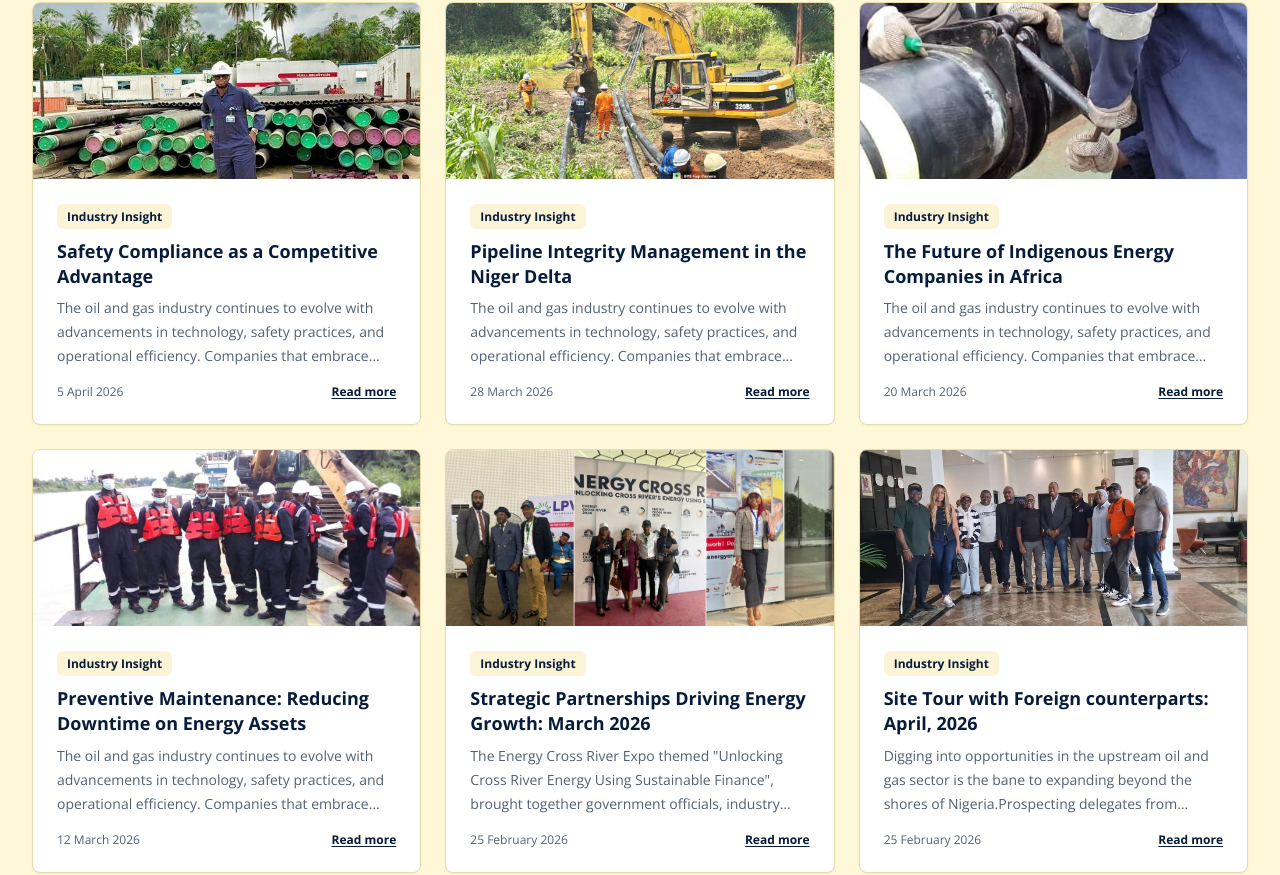
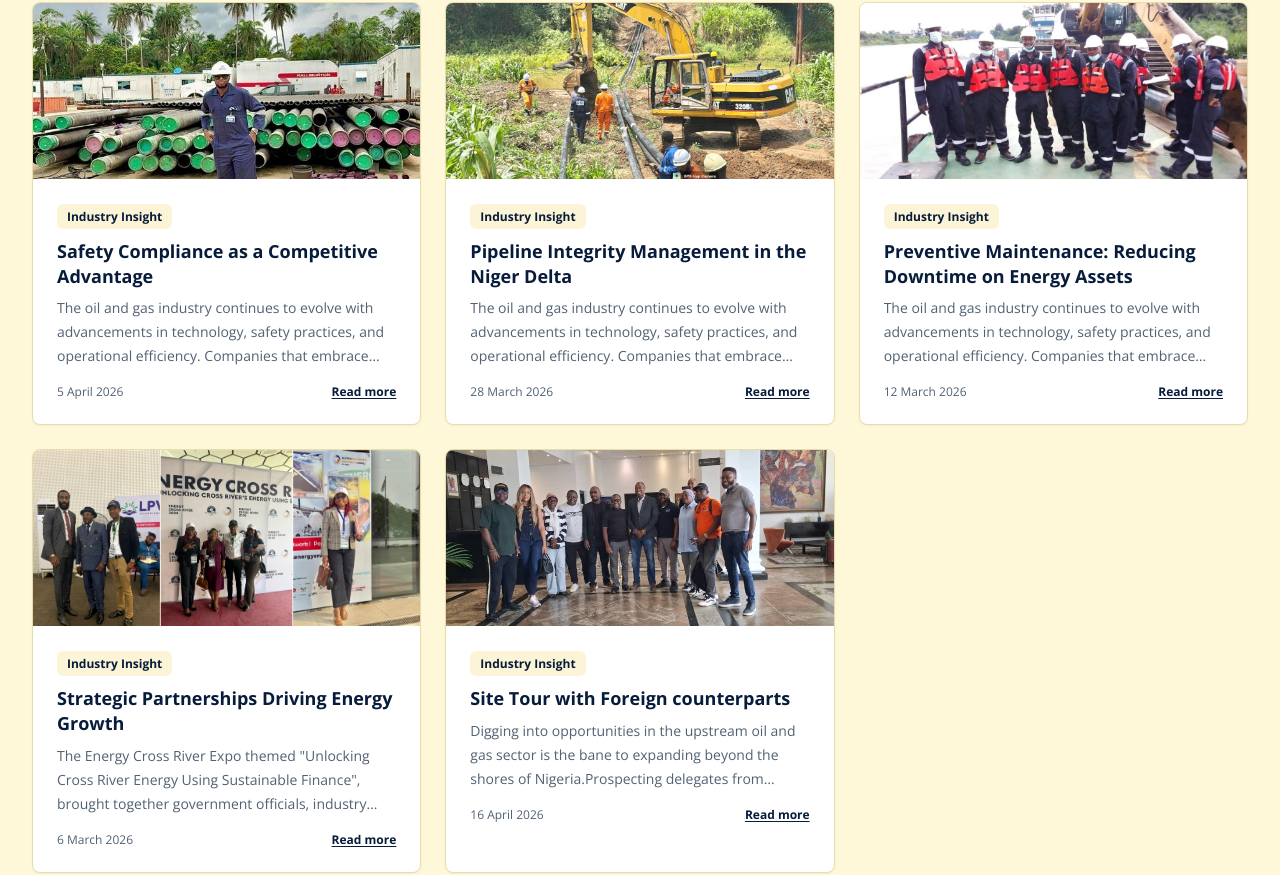
Before and after one commit to Eyohen/ludik, a React (Vite) app: page /blog in a window 1280 px wide. Shown: the part 2368-3243 px from the top of the page. Built offline with nearby package versions, Linux system fonts and the light colour scheme; no server answers.

Commit message:
Finance/ Administration

```diff
--- a/src/data/team.js
+++ b/src/data/team.js
@@ -16,7 +16,7 @@ export const defaultTeam = [
   {
     id: '2',
     name: 'Dr Jonathan Omini',
-    title: 'Director Admin/Finance',
+    title: 'Finance/ Administration',
     bio: 'Ludik Energy has recognised its responsibility to contribute positively to the socio-economic development of its host communities while minimizing environmental impact.\n\nOur CSR commitment is sustainable practices, ethical conduct, and community engagement.',
     credentials: ['PhD Criminology (major Criminal Justice)'],
     imageUrl: assetUrl('/jonathanomini.jpg'),
--- a/src/pages/BlogPage.jsx
+++ b/src/pages/BlogPage.jsx
@@ -37,18 +37,9 @@ const defaultPosts = [
     author: 'Ludik Energy Team',
     imageUrl: assetUrl('/pipelineinfrastructure.jpeg'),
   },
+
   {
     id: '4',
-    title: 'The Future of Indigenous Energy Companies in Africa',
-    category: 'Industry Insight',
-    excerpt: 'The oil and gas industry continues to evolve with advancements in technology, safety practices, and operational efficiency. Companies that embrace innovation and maintain strict compliance standards are better positioned to succeed in this dynamic environment.',
-    content: 'The oil and gas industry continues to evolve with advancements in technology, safety practices, and operational efficiency. Companies that embrace innovation and maintain strict compliance standards are better positioned to succeed in this dynamic environment.\n\nAt Ludik Energy Limited, we continuously adopt modern engineering practices to enhance performance, reduce risks, and deliver sustainable solutions for our clients.',
-    date: '2026-03-20',
-    author: 'Ludik Energy Team',
-    imageUrl: assetUrl('/industriesweserve.jpeg'),
-  },
-  {
-    id: '5',
     title: 'Preventive Maintenance: Reducing Downtime on Energy Assets',
     category: 'Industry Insight',
     excerpt: 'The oil and gas industry continues to evolve with advancements in technology, safety practices, and operational efficiency. Companies that embrace innovation and maintain strict compliance standards are better positioned to succeed in this dynamic environment.',
@@ -58,22 +49,22 @@ const defaultPosts = [
     imageUrl: assetUrl('/maintenance.jpeg'),
   },
   {
-    id: '6',
-    title: 'Strategic Partnerships Driving Energy Growth: March 2026',
+    id: '5',
+    title: 'Strategic Partnerships Driving Energy Growth',
     category: 'Industry Insight',
     excerpt: 'The Energy Cross River Expo themed "Unlocking Cross River Energy Using Sustainable Finance", brought together government officials, industry stakeholders, investors, development partners, energy experts and finance houses, to discuss strategies for advancing energy development in Cross River State. Ludik Energy Ltd heavily represented, engaged in dialogue, knowledge sharing, and collaboration aimed at promoting investment in the States energy sector. In addition to identifying energy opportunities, Public- Private Partnership models that could be deployed to finance and implement energy projects include:',
     content: 'The Energy Cross River Expo themed "Unlocking Cross River Energy Using Sustainable Finance", brought together government officials, industry stakeholders, investors, development partners, energy experts and finance houses, to discuss strategies for advancing energy development in Cross River State. Ludik Energy Ltd heavily represented, engaged in dialogue, knowledge sharing, and collaboration aimed at promoting investment in the States energy sector. In addition to identifying energy opportunities, Public- Private Partnership models that could be deployed to finance and implement energy projects include:',
-    date: '2026-02-25',
+    date: '2026-03-06',
     author: 'Ludik Energy Team',
     imageUrl: assetUrl('/strategic.jpeg'),
   },
   {
-    id: '7',
-    title: 'Site Tour with Foreign counterparts: April, 2026',
+    id: '6',
+    title: 'Site Tour with Foreign counterparts',
     category: 'Industry Insight',
     excerpt: 'Digging into opportunities in the upstream oil and gas sector is the bane to expanding beyond the shores of Nigeria.Prospecting delegates from Guinea Sarlu came around to Nigeria on an inspection tour and capacity evaluation around our most recent sites where work is on-going at the moment.the inspection span from Lagos, Delta, Bayelsa and Rivers States particularly at our regulatory coordination, HSE implementation, Quality Assurance with Technical deployment and commission of projects. we hope that at the end, we all can shake hands over deliverables from Ludik Energy Limited',
     content: 'Digging into opportunities in the upstream oil and gas sector is the bane to expanding beyond the shores of Nigeria.Prospecting delegates from Guinea Sarlu came around to Nigeria on an inspection tour and capacity evaluation around our most recent sites where work is on-going at the moment.the inspection span from Lagos, Delta, Bayelsa and Rivers States particularly at our regulatory coordination, HSE implementation, Quality Assurance with Technical deployment and commission of projects. we hope that at the end, we all can shake hands over deliverables from Ludik Energy Limited',
-    date: '2026-02-25',
+    date: '2026-04-16',
     author: 'Ludik Energy Team',
     imageUrl: assetUrl('/sitetour.jpeg'),
   },
--- a/src/pages/PortfolioPage.jsx
+++ b/src/pages/PortfolioPage.jsx
@@ -34,8 +34,8 @@ const caseStudies = [
 
   {
     id: 'crude-storage',
-    title: 'Crude oil Flow Storage, Yenagoa, Bayelsa, Nigeria',
-    location: 'Delta State, Nigeria',
+    title: 'Crude oil Flow station , Tebidaba , Bayelsa Nigeria',
+    location: 'Niger Delta, Nigeria',
     client: 'Amukpe',
     scope: 'High Pressure crude oil flow system project including P & id project including tank construction, bund wall and piping works, structural steelwork, and associated civil engineering.',
     outcome: 'Successfully delivered the full storage system with all civil, mechanical, and piping works completed to client specification. The facility has been operating without incident since commissioning.',
```
